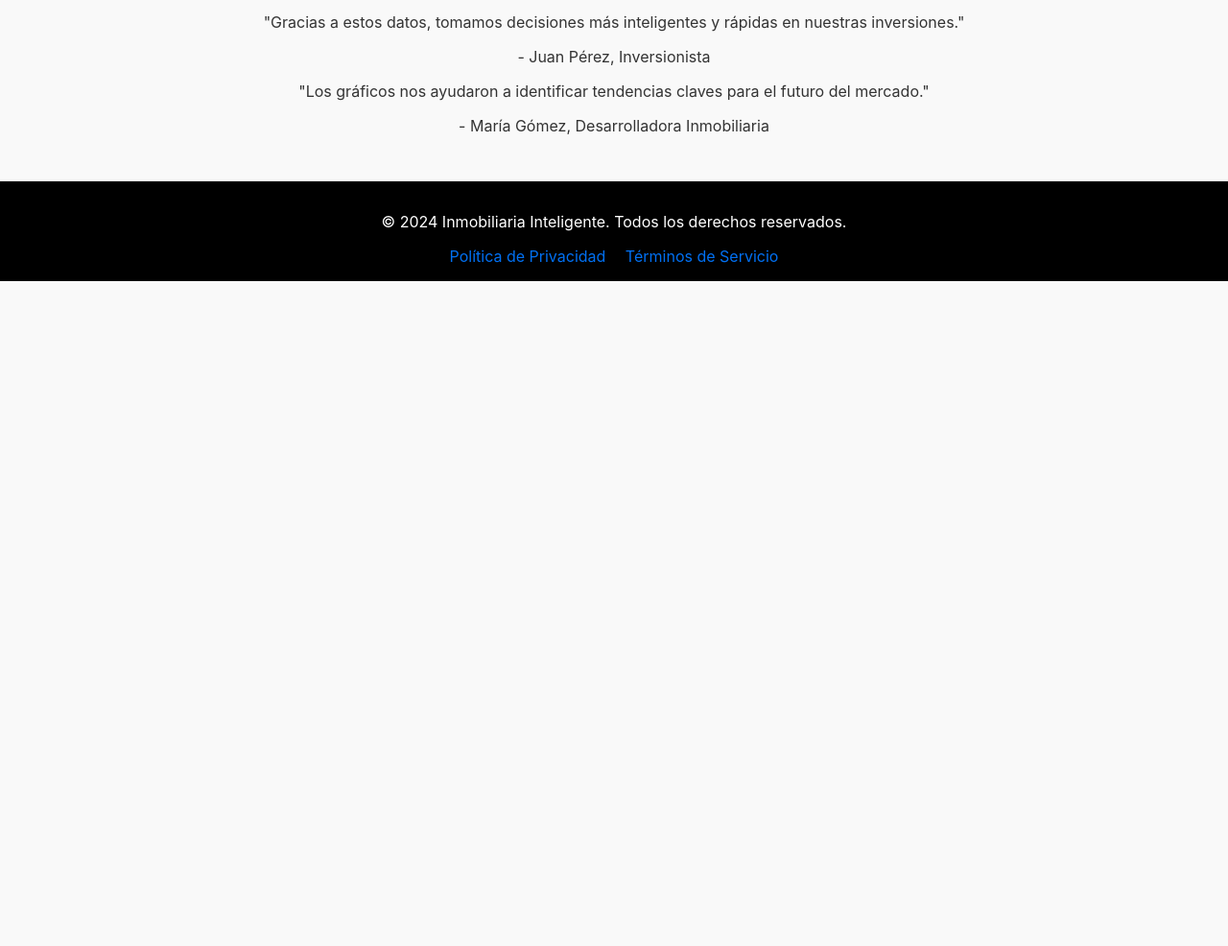
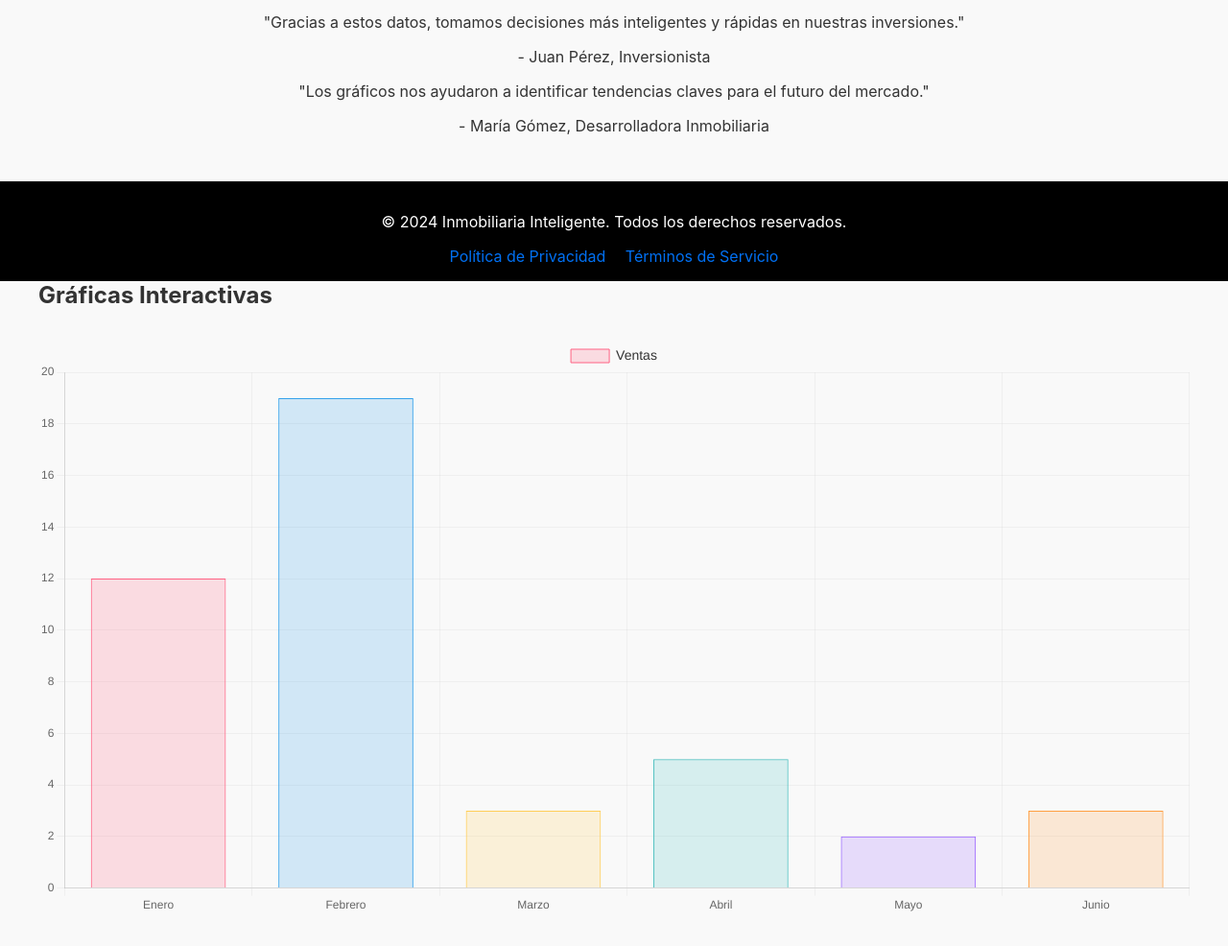
Before and after one commit to CristianPip3/inmobiliaria-landing, a plain HTML site: page index.html in a window 1280 px wide. Shown: the part 1443-2429 px from the top of the page at 96% size. Before the commit the page ends 1736 px from the top, so only its background shows below. Drawn offline with nearby package versions, Linux system fonts and the light colour scheme.

Commit message:
Update background image URL, add padding, and include interactive charts in index.html

```diff
--- a/index.html
+++ b/index.html
@@ -32,6 +32,9 @@
       color: white;
       text-align: center;
       padding: 1rem;
+    }
+    .hero h1 {
+      font-size: 3rem;
     }
     .cta-button {
       background-color: #0070f3;
@@ -128,6 +131,10 @@
         background-size: cover;
       }
     }
+     /* Chart Container */
+     .chart-container {
+      margin: 2rem 0;
+    }
   </style>
 </head>
 <body>
@@ -214,6 +221,94 @@
       </div>
     </div>
   </footer>
+  <section class="charts"></section>
+    <div class="container">
+      <h2>Gráficas Interactivas</h2>
+      <div class="chart-container">
+        <canvas id="myChart"></canvas>
+      </div>
+    </div>
+  </section>
 
+  <script src="https://cdn.jsdelivr.net/npm/chart.js"></script>
+  <script>
+    const ctx = document.getElementById('myChart').getContext('2d');
+    const myChart = new Chart(ctx, {
+      type: 'bar',
+      data: {
+        labels: ['Enero', 'Febrero', 'Marzo', 'Abril', 'Mayo', 'Junio'],
+        datasets: [{
+          label: 'Ventas',
+          data: [12, 19, 3, 5, 2, 3],
+          backgroundColor: [
+            'rgba(255, 99, 132, 0.2)',
+            'rgba(54, 162, 235, 0.2)',
+            'rgba(255, 206, 86, 0.2)',
+            'rgba(75, 192, 192, 0.2)',
+            'rgba(153, 102, 255, 0.2)',
+            'rgba(255, 159, 64, 0.2)'
+          ],
+          borderColor: [
+            'rgba(255, 99, 132, 1)',
+            'rgba(54, 162, 235, 1)',
+            'rgba(255, 206, 86, 1)',
+            'rgba(75, 192, 192, 1)',
+            'rgba(153, 102, 255, 1)',
+            'rgba(255, 159, 64, 1)'
+          ],
+          borderWidth: 1,
+          hoverBackgroundColor: [
+            'rgba(255, 99, 132, 0.4)',
+            'rgba(54, 162, 235, 0.4)',
+            'rgba(255, 206, 86, 0.4)',
+            'rgba(75, 192, 192, 0.4)',
+            'rgba(153, 102, 255, 0.4)',
+            'rgba(255, 159, 64, 0.4)'
+          ],
+          hoverBorderColor: [
+            'rgba(255, 99, 132, 1)',
+            'rgba(54, 162, 235, 1)',
+            'rgba(255, 206, 86, 1)',
+            'rgba(75, 192, 192, 1)',
+            'rgba(153, 102, 255, 1)',
+            'rgba(255, 159, 64, 1)'
+          ]
+        }]
+      },
+      options: {
+        responsive: true,
+        scales: {
+          y: {
+            beginAtZero: true,
+            grid: {
+              color: 'rgba(200, 200, 200, 0.2)'
+            }
+          },
+          x: {
+            grid: {
+              color: 'rgba(200, 200, 200, 0.2)'
+            }
+          }
+        },
+        plugins: {
+          legend: {
+            labels: {
+              color: '#333',
+              font: {
+                size: 14
+              }
+            }
+          },
+          tooltip: {
+            backgroundColor: 'rgba(0, 0, 0, 0.7)',
+            titleColor: '#fff',
+            bodyColor: '#fff',
+            borderColor: 'rgba(0, 0, 0, 0.7)',
+            borderWidth: 1
+          }
+        }
+      }
+    });
+  </script>
 </body>
 </html>
```
